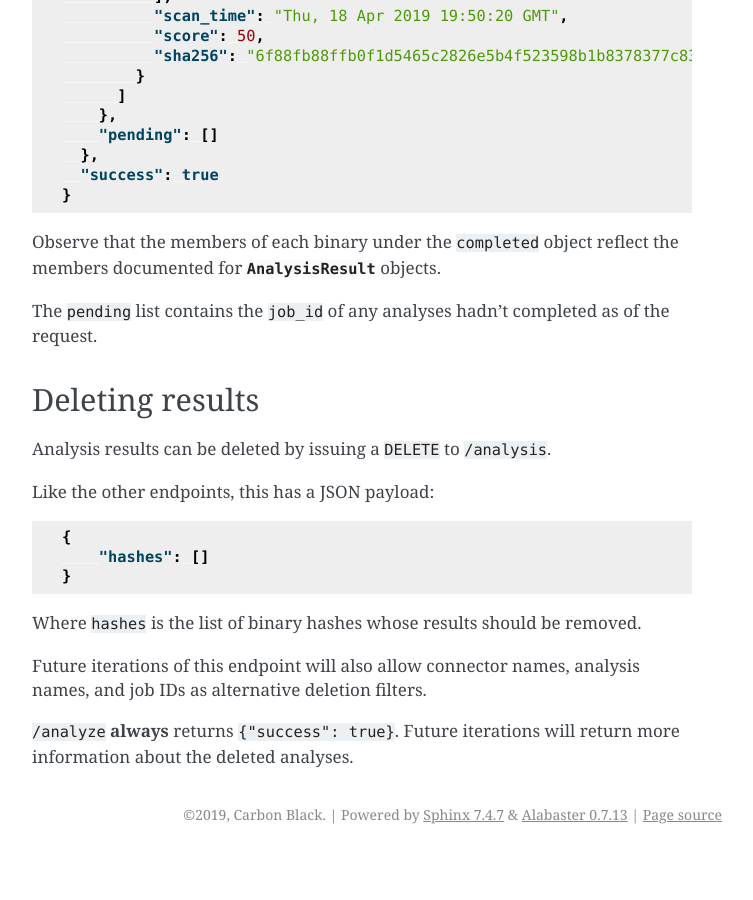
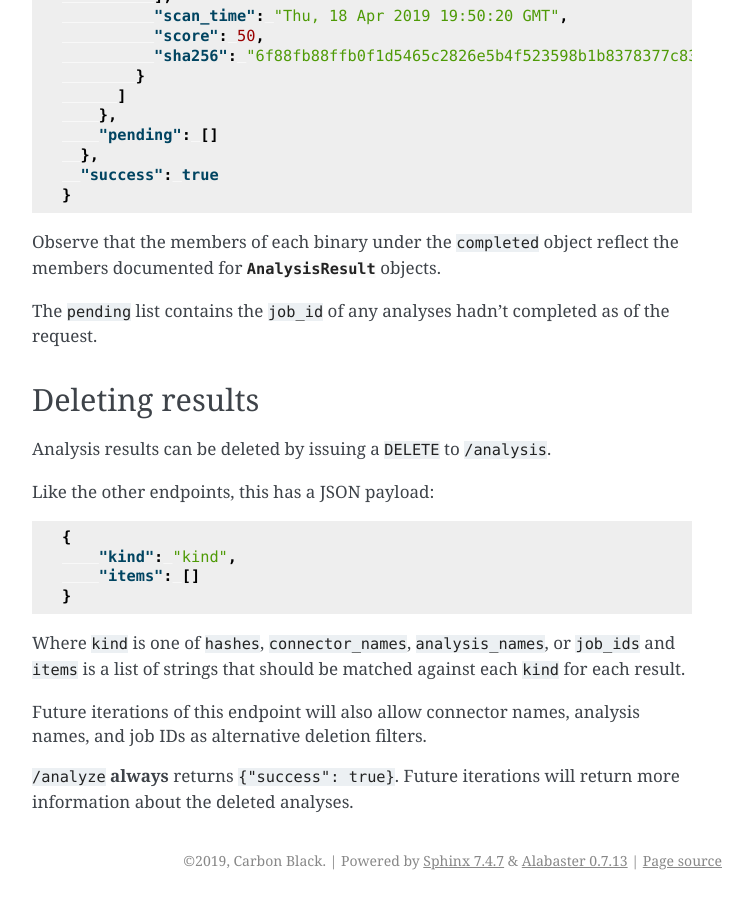
Before and after one commit to scoders/cb-psc-integration, a Sphinx documentation site: the page built from docs/source/rest-api.rst, in a window 1280 px wide and 900 px high, scrolled down 1840 px. Shown: the whole window, without its empty margins (388-1141 px from the left). Built offline with Sphinx 7.4.7, drawn with Linux system fonts in a browser that asks for light colours; before the commit the page ends 2694 px from its top, so only the background shows below that.

Commit message:
docs: Update REST API docs

```diff
--- a/docs/source/rest-api.rst
+++ b/docs/source/rest-api.rst
@@ -122,10 +122,13 @@ Like the other endpoints, this has a JSON payload:
 .. code-block:: json
 
     {
-        "hashes": []
+        "kind": "kind",
+        "items": []
     }
 
-Where ``hashes`` is the list of binary hashes whose results should be removed.
+Where ``kind`` is one of ``hashes``, ``connector_names``, ``analysis_names``, or ``job_ids``
+and ``items`` is a list of strings that should be matched against each ``kind`` for each
+result.
 
 Future iterations of this endpoint will also allow connector names, analysis names, and
 job IDs as alternative deletion filters.
```
